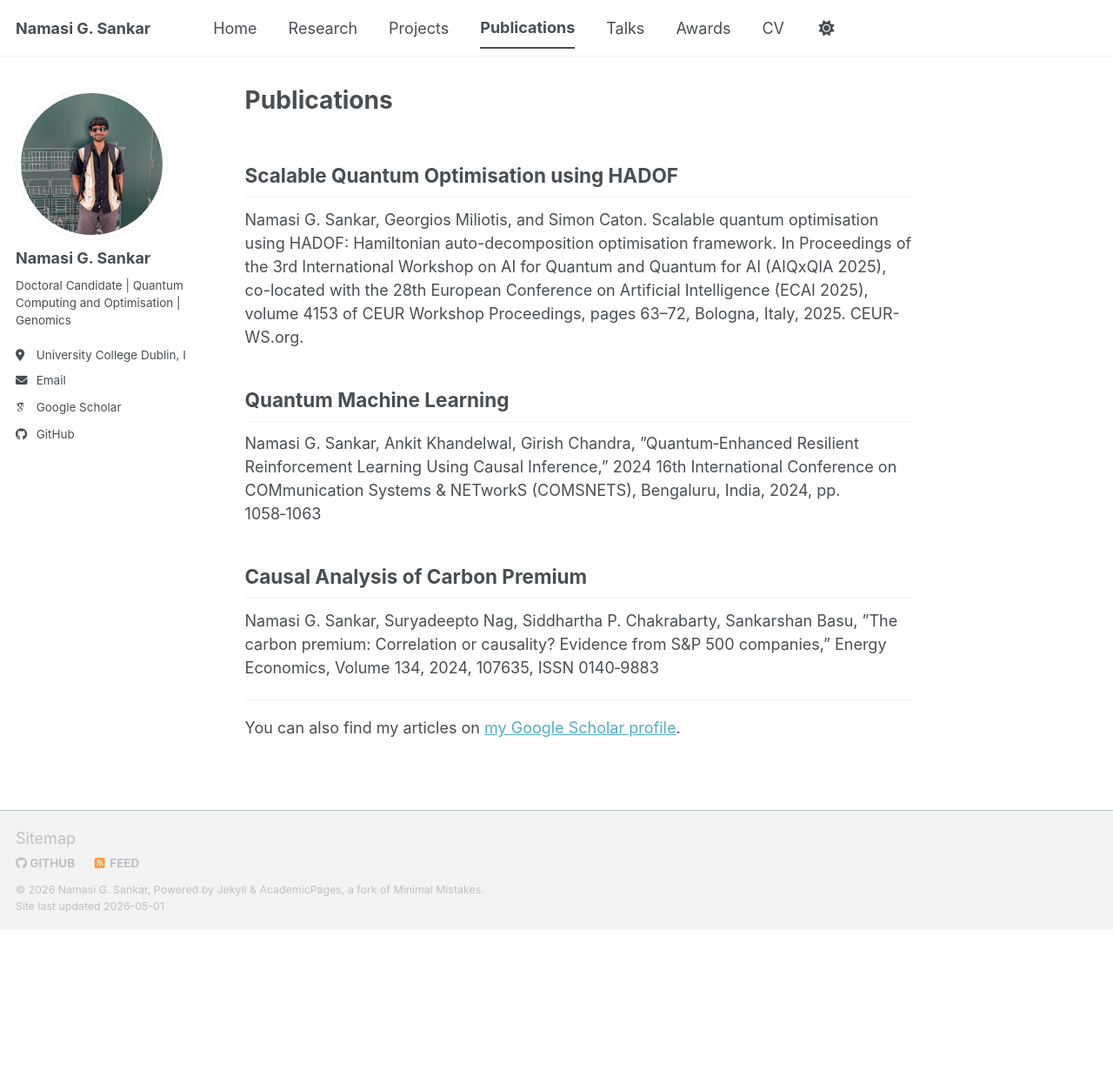
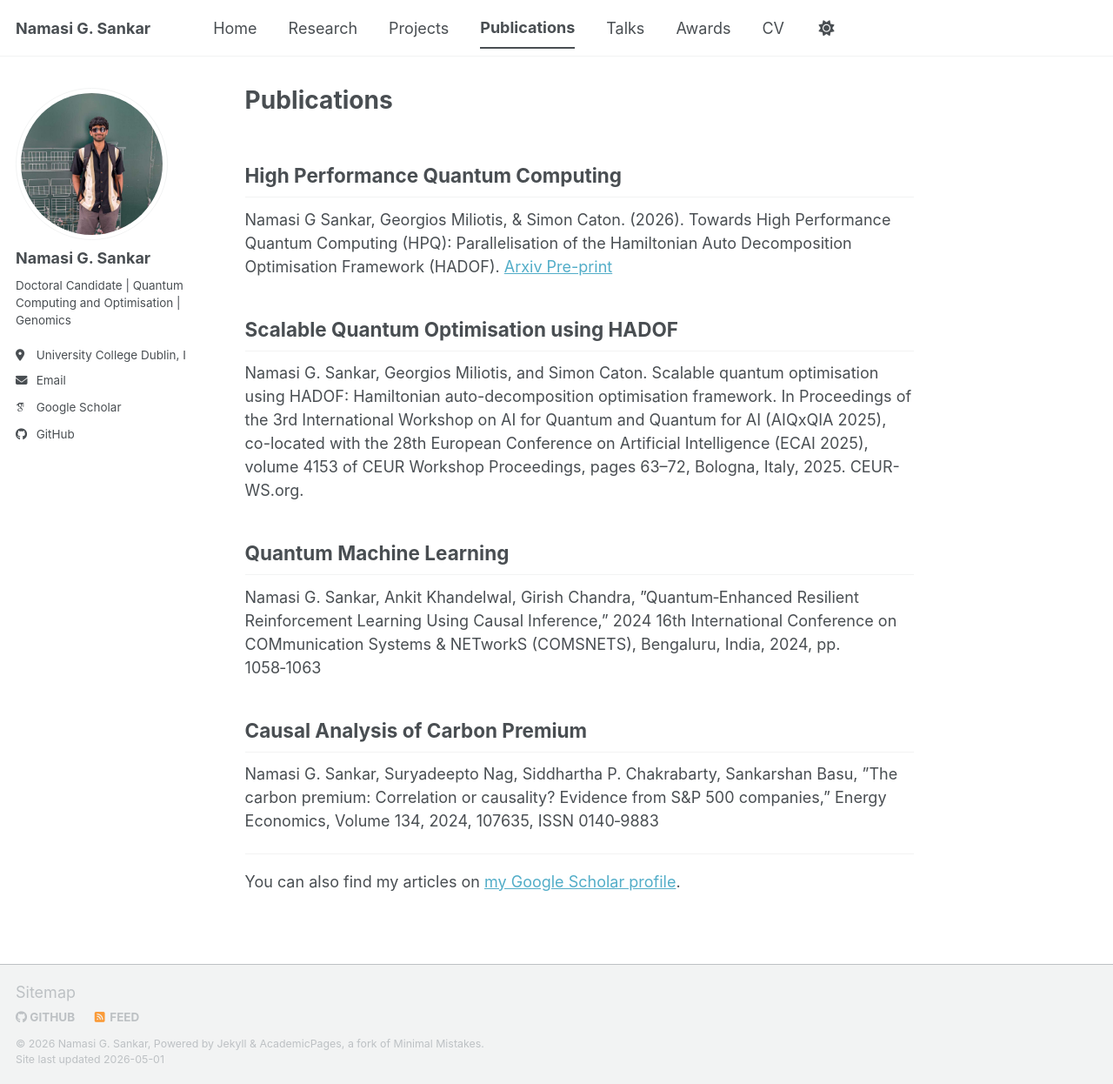
Before and after one commit to Namasi-PhD/Namasi-PhD.github.io, a Jekyll site: the page built from _pages/publications.md, in a window 1280 px wide and 1246 px high. Shown: the whole window at 87% size. Built offline with Jekyll 4.4.1, drawn with Linux system fonts in a browser that asks for light colours; some web fonts are replaced; a script bundle is joined from its source files by our own code; library files that are not in the unit come from our copies.

Commit message:
Add publication on High Performance Quantum Computing

```diff
--- a/_pages/publications.md
+++ b/_pages/publications.md
@@ -3,6 +3,10 @@ layout: single
 title: "Publications"
 permalink: /publications/
 ---
+
+## High Performance Quantum Computing
+
+Namasi G Sankar, Georgios Miliotis, & Simon Caton. (2026). Towards High Performance Quantum Computing (HPQ): Parallelisation of the Hamiltonian Auto Decomposition Optimisation Framework (HADOF). [Arxiv Pre-print](https://doi.org/10.48550/arXiv.2604.27836)
 
 ## Scalable Quantum Optimisation using HADOF
 
```
